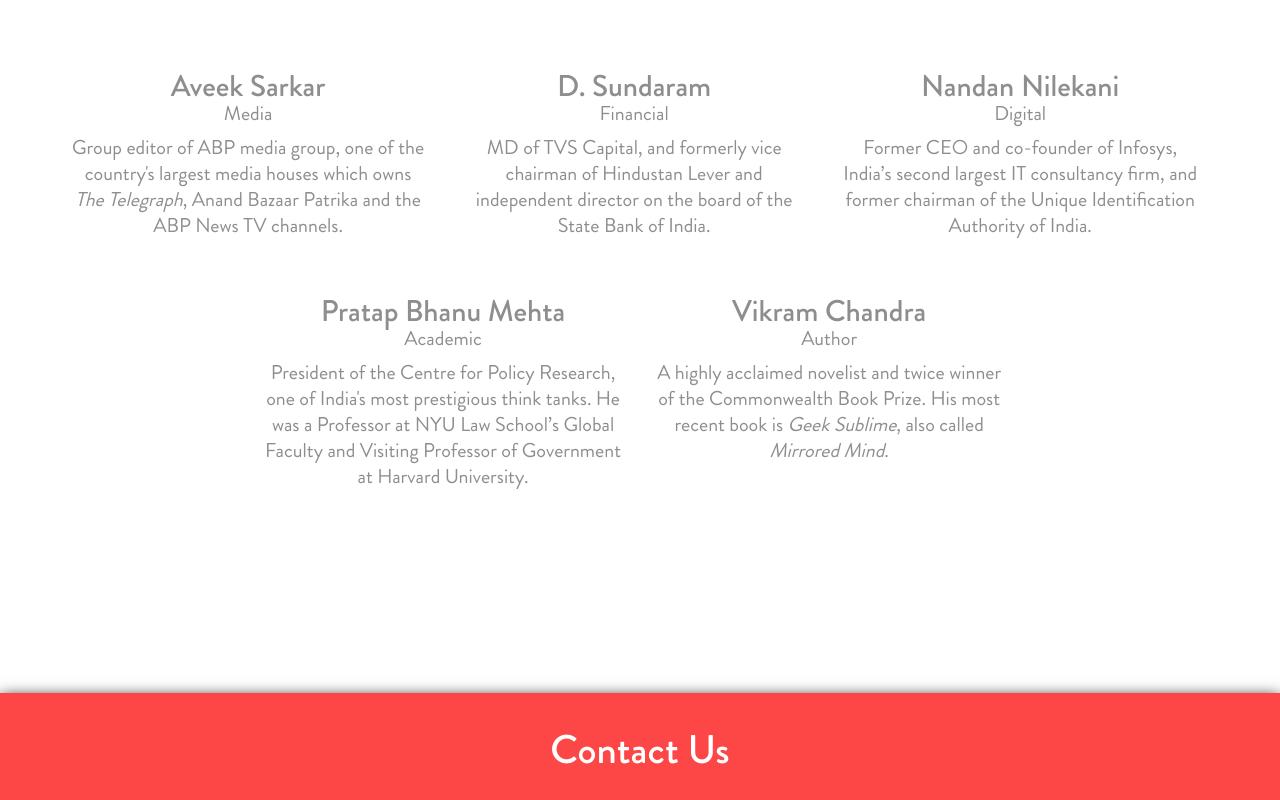
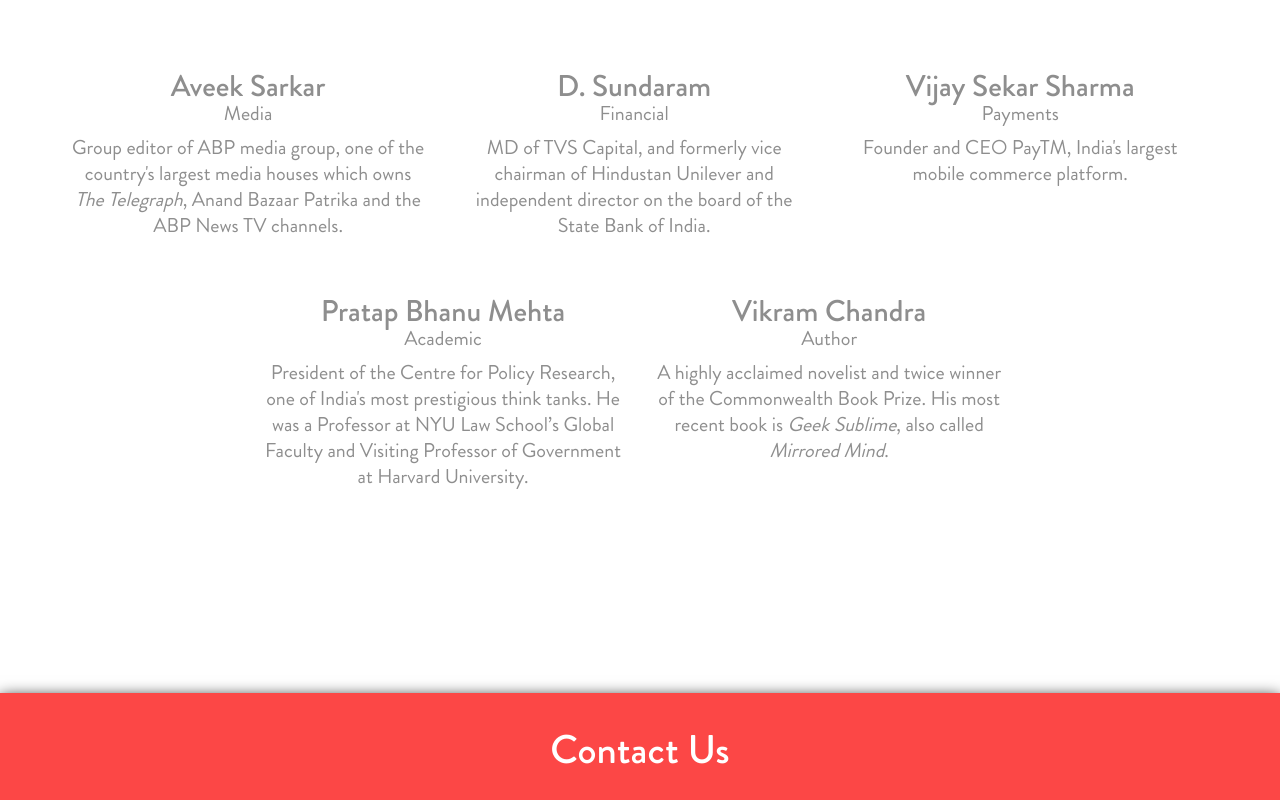
Before and after one commit to varun-juggernaut/varun-juggernaut.github.io, a plain HTML site: page index.html in a window 1280 px wide. Shown: the part 3307-4107 px from the top of the page. Drawn offline with nearby package versions, Linux system fonts and the light colour scheme; a small style sheet from the web is missing.

Commit message:
Changes in advisors.

```diff
--- a/assets/css/main.css
+++ b/assets/css/main.css
@@ -649,7 +649,7 @@
 	text-align: center;
 	padding-bottom: 20px;
 	font-size: 40px;
-	margin-bottom: 40px;
+	margin-bottom: 20px;
 }
 
 #contact p {
--- a/index.html
+++ b/index.html
@@ -288,7 +288,7 @@
 						<h3 class="BrandonGrotesque-Medium">Neeraj Aggarwal</h3>
 						<p class="BrandonGrotesque-Regular">
 							CEO of Boston Consulting Group
-							in India, and,
+							in India and,
 							until 2015, BCG India’s head of
 							digital strategy.
 						</p>
@@ -326,7 +326,7 @@
 					<h4 class="BrandonGrotesque-Regular">Financial</h4>
 					<p class="BrandonGrotesque-Regular">
 						MD of TVS Capital, and formerly vice
-						chairman of Hindustan Lever
+						chairman of Hindustan Unilever
 						and independent director on
 						the board of the State Bank
 						of India.
@@ -334,15 +334,10 @@
 				</div>
 
 				<div class="col-lg-14 centered mrgn_top_5p">
-					<h3 class="BrandonGrotesque-Medium">Nandan Nilekani</h3>
-					<h4 class="BrandonGrotesque-Regular">Digital</h4>
+					<h3 class="BrandonGrotesque-Medium">Vijay Sekar Sharma</h3>
+					<h4 class="BrandonGrotesque-Regular">Payments</h4>
 					<p class="BrandonGrotesque-Regular">
-						Former CEO and co-founder of
-							Infosys, India’s second
-							largest IT consultancy firm,
-							and former chairman of the
-							Unique Identification
-							Authority of India.
+						Founder and CEO PayTM, India's largest mobile commerce platform.
 					</p>
 				</div>
 
```
Also changed, not shown: assets/img/team/Varun.jpg.
